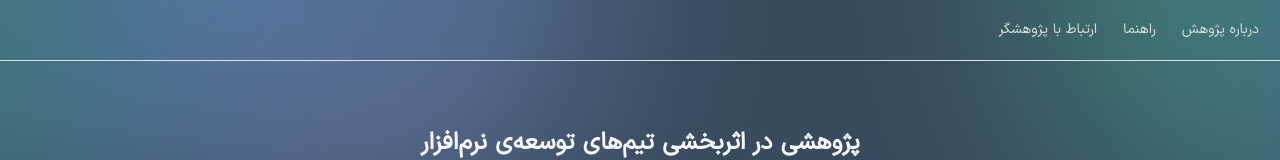
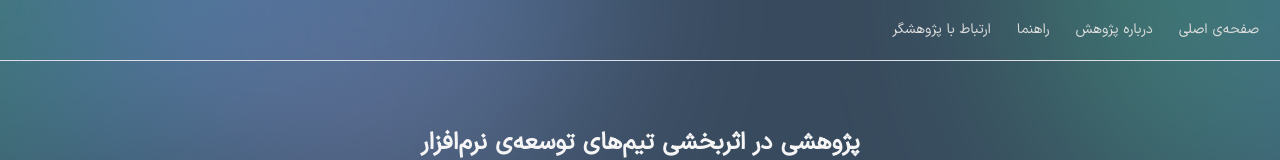
Before and after one commit to ashkantaravati/thesis-survey-app-front, a Vue app: page / in a window 1280 px wide. Shown: the top 160 px of the page. Built offline with nearby package versions, Linux system fonts and the light colour scheme; no server answers; what @soerenmartius/vue3-clipboard would draw is missing.

Commit message:
add link to home in nav

```diff
--- a/src/App.vue
+++ b/src/App.vue
@@ -1,5 +1,8 @@
 <template>
   <el-header class="header">
+    <router-link :to="{ name: 'home' }">
+      <el-button type="text"> صفحه‌ی اصلی</el-button>
+    </router-link>
     <el-button type="text" @click="aboutSurveyDrawer = true">
       درباره‌ پژوهش</el-button
     >
```
